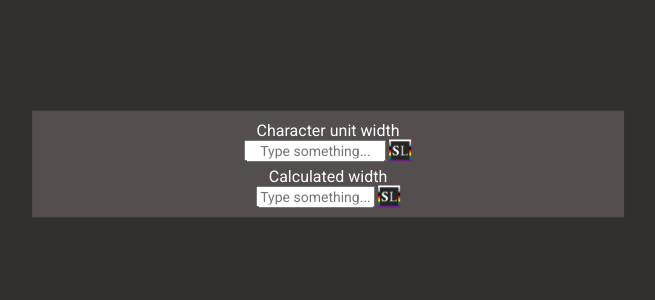
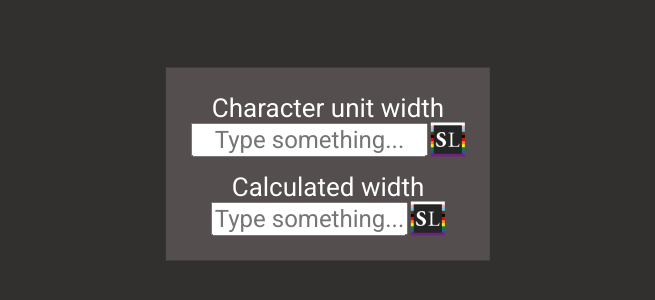
Before and after one commit to Ro4052/dynamic-input, a React (Create React App) app: page / in a window 1280 px wide. Shown: the part 236-536 px from the top of the page, without its empty margins (312-967 px from the left). Built offline with nearby package versions, Linux system fonts and the light colour scheme.

Commit message:
adjust sizing for visibility

```diff
--- a/src/App.module.css
+++ b/src/App.module.css
@@ -5,7 +5,8 @@
   transform: translate(-50%, -50%);
   top: 50%;
   left: 50%;
-  padding: 10px;
+  padding: 25px;
+  width: min-content;
   background-color: #544e4e;
 }
 
@@ -13,8 +14,9 @@
   width: 100%;
   text-align: center;
   color: white;
+  font-size: 26px;
 }
 
 .content label:not(:first-child) {
-  margin-top: 5px;
+  margin-top: 15px;
 }
--- a/src/inputs/common.module.css
+++ b/src/inputs/common.module.css
@@ -6,16 +6,16 @@
 }
 
 .inputContainer * {
-  font-size: 14px;
+  font-size: 24px;
 }
 
 .inputContainer input {
-  height: 16px;
+  height: 28px;
   text-align: center;
 }
 
 .logo {
-  height: 22px;
-  width: 22px;
+  height: 34px;
+  width: 34px;
   margin-left: 3px;
 }
```
